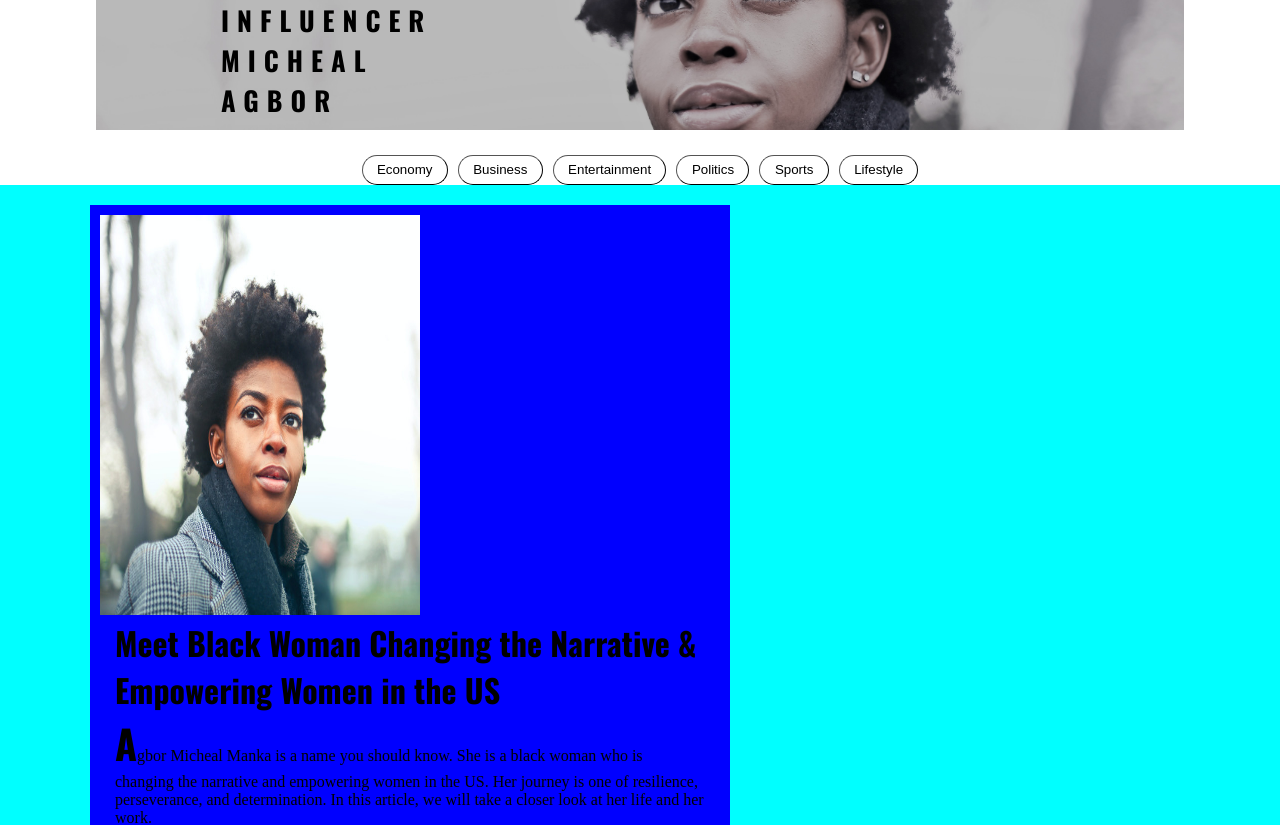
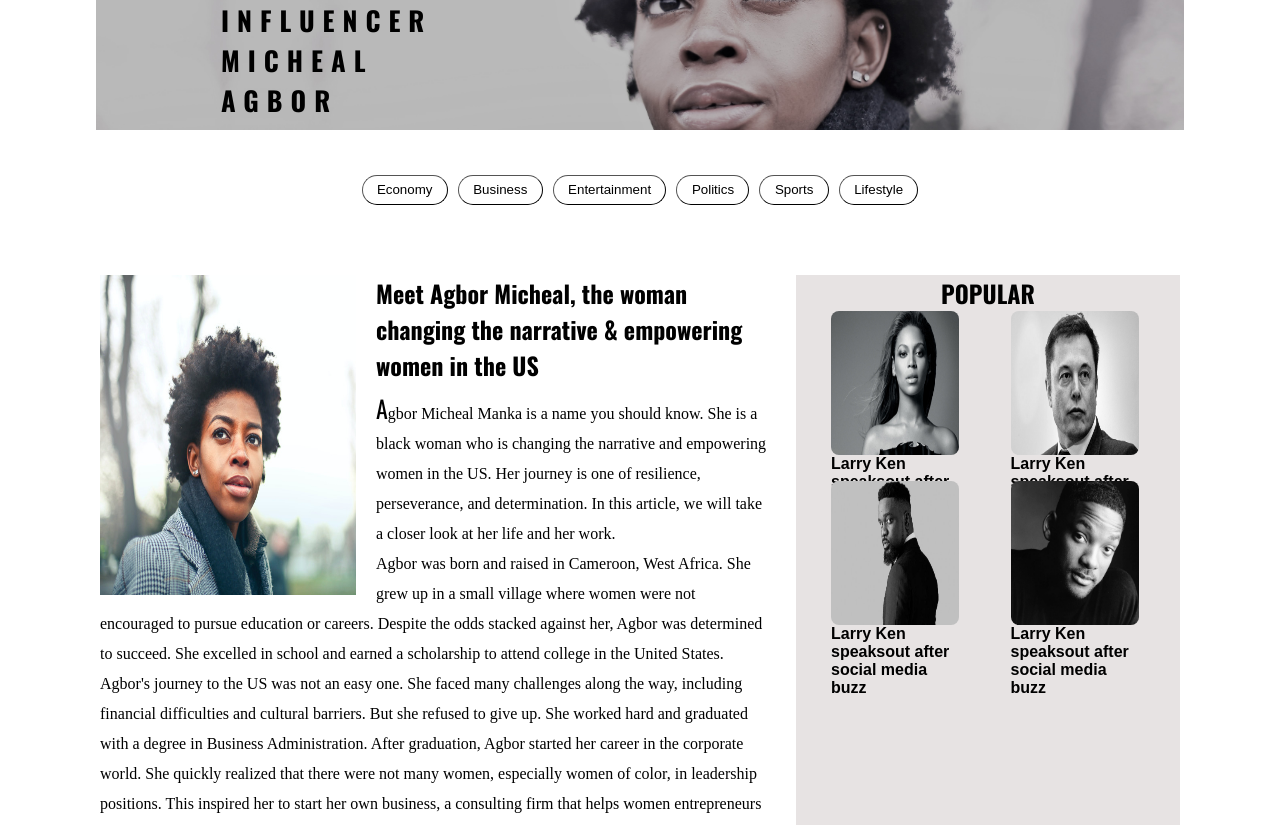
Before and after one commit to boanong/Design-principle-exercise-, a plain HTML site: page Index.html in a window 1280 px wide. Shown: the part 600-1425 px from the top of the page. Drawn offline with nearby package versions, Linux system fonts and the light colour scheme.

Commit message:
Design hero section

```diff
--- a/Index.html
+++ b/Index.html
@@ -53,34 +53,74 @@
       </div>
 
       <div class="content-section">
-        <div class="left-section-div">
-            <img class="spotlight-woman" src="./Assets/images/afro-woman.jpg" alt="black power woman">
-            <h1 class="story-caption">Meet Black Woman Changing the Narrative & Empowering Women in the US</h1>
-            <p class="full-article">
-                <span class="letter-a">A</span>gbor Micheal Manka is a name you should know. She is a black woman who is changing the narrative and empowering women in the US. Her journey is one of resilience, perseverance, and determination. In this article, we will take a closer look at her life and her work. <br/> <br/>
+        <div class="container">
+            <img class="afro-woman-image" src="./Assets/images/afro-woman.jpg" alt="Image">
+            <p class="title">Meet Agbor Micheal, the woman changing the narrative & empowering women in the US</p>
+            <div class="text">
+              <p> <span class="agbor">A</span>gbor Micheal Manka is a name you should know. She is a black woman who is changing the narrative and empowering women in the US. Her journey is one of resilience, perseverance, and determination. In this article, we will take a closer look at her life and her work.<br/>
 
-                Agbor was born and raised in Cameroon, West Africa. She grew up in a small village where women were not encouraged to pursue education or careers. Despite the odds stacked against her, Agbor was determined to succeed. She excelled in school and earned a scholarship to attend college in the United States.<br/> <br/>
+                Agbor was born and raised in Cameroon, West Africa. She grew up in a small village where women were not encouraged to pursue education or careers. Despite the odds stacked against her, Agbor was determined to succeed. She excelled in school and earned a scholarship to attend college in the United States.<br/>
 
                 Agbor's journey to the US was not an easy one. She faced many challenges along the way, including financial difficulties and cultural barriers. But she refused to give up. She worked hard and graduated with a degree in Business Administration.
 
-                After graduation, Agbor started her career in the corporate world. She quickly realized that there were not many women, especially women of color, in leadership positions. This inspired her to start her own business, a consulting firm that helps women entrepreneurs and small business owners succeed.<br/> <br/>
+                After graduation, Agbor started her career in the corporate world. She quickly realized that there were not many women, especially women of color, in leadership positions. This inspired her to start her own business, a consulting firm that helps women entrepreneurs and small business owners succeed.<br/>
 
-                Agbor's consulting firm provides a range of services, including business coaching, marketing, and branding. She is passionate about helping women succeed and empowering them to take control of their lives. Her clients rave about her ability to inspire and motivate them to achieve their goals.
+                Agbor's consulting firm provides a range of services, including business coaching, marketing, and branding. She is passionate about helping women succeed and empowering them to take control of their lives. Her clients rave about her ability to inspire and motivate them to achieve their goals.<br/>
 
-                In addition to her consulting work, Agbor is also an advocate for women's rights. She volunteers with several organizations that work to empower women and girls, including Girls Who Code and Women in Technology International. She is committed to creating a world where women have equal opportunities and are treated with respect and dignity.<br/> <br/>
+                In addition to her consulting work, Agbor is also an advocate for women's rights. She volunteers with several organizations that work to empower women and girls, including Girls Who Code and Women in Technology International. She is committed to creating a world where women have equal opportunities and are treated with respect and dignity.<br/>
 
                 Agbor's work has not gone unnoticed. She has been featured in several publications, including Forbes and Entrepreneur. She has also been recognized with numerous awards, including the Women in Business Award and the African Women Leadership Award.
 
-                Agbor's story is a testament to the power of perseverance and determination. She is changing the narrative and empowering women in the US. Her work is making a difference in the lives of countless women, and her impact will continue to be felt for years to come.<br/> <br/>
+                Agbor's story is a testament to the power of perseverance and determination. She is changing the narrative and empowering women in the US. Her work is making a difference in the lives of countless women, and her impact will continue to be felt for years to come.</p>
+            </div>
+          </div>
 
-            </p>
+
+        <div class="right-section-div">
+            <h2 class="popular">POPULAR</h2>
+            <div class="images-and-headlines">
+
+            <div class="stories">
+                <img class="story-image" src="./Assets/images/Beyonce.jpg" alt="Image">
+                <p class="story-title">Larry Ken speaksout after social media buzz</p>
+            </div>
+
+            <div class="stories">
+                <img class="story-image" src="./Assets/images/elonmust.webp" alt="Image">
+                <p class="story-title">Larry Ken speaksout after social media buzz</p>
+            </div>
+
+            <div class="stories">
+                <img class="story-image" src="./Assets/images/Sarkodie.jpg" alt="Image">
+                <p class="story-title">Larry Ken speaksout after social media buzz</p>
+            </div>
+
+            <div class="stories">
+                <img class="story-image" src="./Assets/images/Will smith.jpg" alt="Image">
+                <p class="story-title">Larry Ken speaksout after social media buzz</p>
+            </div>
         </div>
-        <div class="right-section">
 
 
         </div>
 
       </div>
 
+    <div class="connect-container">
+<h1 class="connect">CONNECT WITH US</h1>
+<p class="connect-text">
+    By subscribing to our Magazine, you stay informed each time there is a new edition
+</p>
+</div>
+
+<footer>
+    <div class="wave"></div>
+    <div class="content">
+     <p>&copy; 2023 News Magazine. All Rights Reserved.</p>
+     <p>Designed by <a href="#">Boanong Joshua</a></p>
+    </div>
+   </footer>
+
+
     </body>
   </html>
--- a/Styles.css
+++ b/Styles.css
@@ -20,7 +20,7 @@ nav {
 
   .left-section a,
   .right-section a {
-    margin: 0 30px;
+    margin: 0 100px;
     text-decoration: none;
     color: black;
   }
@@ -30,7 +30,7 @@ nav {
   }
 
 .center-section {
-    margin-right: 50px;
+    margin-right: 200px;
 
 }
 
@@ -43,7 +43,7 @@ nav {
   }
 
 .right-section{
-    margin-right: 30px;
+    margin-right: 100px;
 }
 
   .news {
@@ -130,7 +130,7 @@ nav {
 .button-div {
     display: flex;
     justify-content: center;
-    padding-top: 20px;
+    padding-top: 40px;
     gap: 10px;
 
 }
@@ -151,38 +151,141 @@ nav {
 }
 
 .content-section {
-    background-color: aqua;
     padding-top: 20px;
 }
 
-.left-section-div {
-    background-color: blue;
-    height: 200vh;
-    width: 50%;
-    padding: 10px;
-    margin-left: 90px;
+.container {
+    overflow: hidden;
+    padding-left: 100px;
+    width: 60%;
+    height: 150vh;
+  }
+
+  img {
+    float: left;
+    margin-right: 20px;
+  }
+
+  .title {
+    font-size: 24px;
+    font-weight: bold;
+    font-family: Oswald, sans-serif;
+
+  }
+
+  .text {
+    padding-top: 10px;
+    line-height: 30px;
+
+
+  }
+
+.afro-woman-image {
+    height: 40vh;
+    width: 20vw;
+}
+.right-section-div {
+    background-color: rgb(231, 227, 227);
+    width: 30%;
+    height: 150vh;
+    margin-right: 100px;
 }
 
-.spotlight-woman {
-    height: 50vh;
-    width: 25vw;
+.content-section {
+    display: flex;
+    justify-content: space-between;
+    padding-top: 70px;
 }
 
-.story-caption {
+.agbor {
     font-family: Oswald, sans-serif;
-    padding-left: 15px;
+    font-size: 24px;
+    font-weight: 200;
 }
 
-.full-article {
-    padding-left: 15px;
-    padding-right: 15px;
+.popular {
+    font-size: 24px;
+    font-weight: bold;
+    font-family: Oswald, sans-serif;
+    text-align: center;
+
 }
 
-.letter-a{
-    font-family: Oswald, sans-serif;
-    font-weight: 900;
-    font-size: 30pt;
-    position: relative;
-    padding-top: 10px;
+.stories {
+    width: 10vw;
+    height: 160px;
+}
+
+.story-image {
+    height: 18vh;
+    width: 10vw;
+    border-radius: 8px;
+}
+
+.story-title {
+  font-family: Arial, Helvetica, sans-serif;
+  font-weight: bold;
+
 
 }
+
+.images-and-headlines {
+    display: grid;
+    grid-template-columns: 1fr 1fr;
+    gap: 10px;
+    padding-left: 35px;
+    font-family: Arial, Helvetica, sans-serif;
+}
+
+.connect {
+    padding-top: 20px;
+    font-size: 100px;
+    font-weight: bold;
+    font-family: Oswald, sans-serif;
+    text-align: center;
+}
+
+.connect-text {
+    font-family: Arial, Helvetica, sans-serif;
+    text-align: center;
+}
+
+.connect-container {
+    padding: 50px;
+}
+
+footer {
+    background-color: #333;
+    color: #fff;
+    padding: 50px 0;
+    position: relative;
+   }
+
+   .wave {
+    background-color: #fff;
+    height: 50px;
+    position: absolute;
+    top: -50px;
+    left: 0;
+    right: 0;
+    clip-path: url(#wave);
+   }
+
+   .content {
+    max-width: 1000px;
+    margin: 0 auto;
+    text-align: center;
+   }
+
+   .content p {
+    margin-bottom: 10px;
+   }
+
+   .content a {
+    color: #fff;
+    text-decoration: underline;
+   }
+
+   svg {
+    display: none;
+   }
```
Also changed, not shown: Assets/images/Beyonce.jpg (added), Assets/images/Sarkodie.jpg (added), Assets/images/Will smith.jpg (added), Assets/images/elonmust.webp (added).
